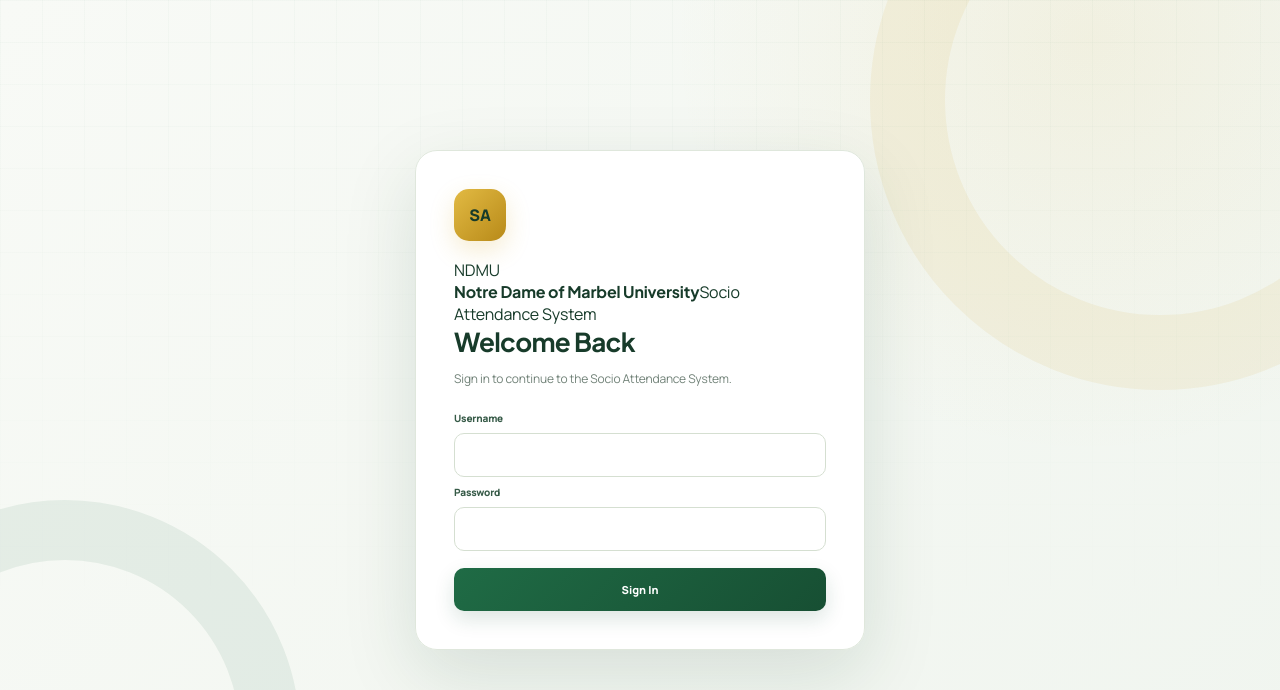
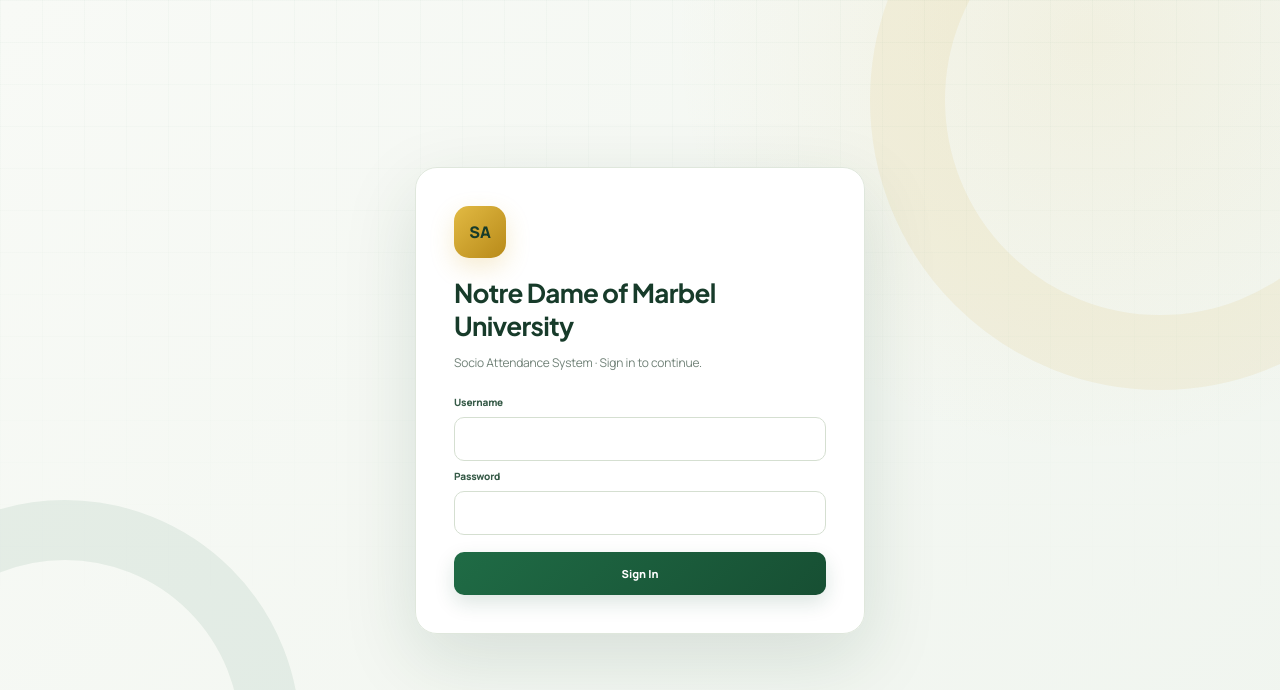
Before and after one commit to shackdoww/socio-attendance-system, a Flask app: page /login in a window 1280 px wide. Shown: the top 690 px of the page. Run offline with Flask 3, Linux system fonts and the light colour scheme.

Commit message:
Refine university login branding

```diff
--- a/templates/auth/login.html
+++ b/templates/auth/login.html
@@ -10,9 +10,8 @@
 <body>
     <main class="auth-container">
         <section class="auth-card">
-            <div class="login-brand"><div class="login-brand-mark">NDMU</div><div><strong>Notre Dame of Marbel University</strong><span>Socio Attendance System</span></div></div>
-            <h1>Welcome Back</h1>
-            <p>Sign in to continue to the Socio Attendance System.</p>
+            <h1>Notre Dame of Marbel University</h1>
+            <p>Socio Attendance System · Sign in to continue.</p>
             {% with messages = get_flashed_messages(with_categories=true) %}{% for category, message in messages %}<div class="alert {{ category }}">{{ message }}</div>{% endfor %}{% endwith %}
             <form method="post">
                 <label for="username">Username</label>
```
